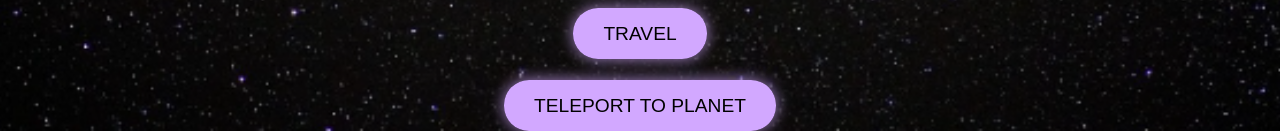
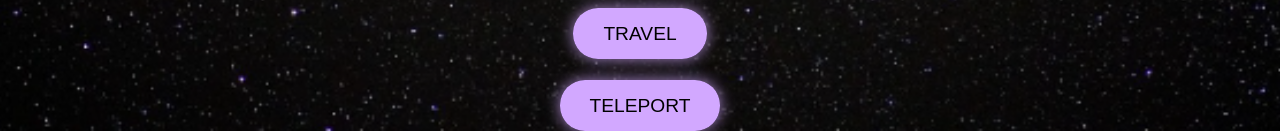
Before and after one commit to Aditya-Codes-247/nasa, a FastAPI app: page / in a window 1280 px wide. Shown: the part 1151-1282 px from the top of the page. Run offline with FastAPI, Linux system fonts and the light colour scheme.

Commit message:
Update index.html

```diff
--- a/templates/index.html
+++ b/templates/index.html
@@ -6,7 +6,7 @@
   <meta name="viewport" content="width=device-width, initial-scale=1.0">
   <title>Orrery Web Game</title>
   <!-- Link to the CSS file -->
-  <link rel="stylesheet" href="{{ url_for('static', path='css/styles.css') }}">
+  <link rel="stylesheet" href="{{ url_for('static', path='/css/styles.css') }}">
 </head>
 
 <body>
@@ -46,17 +46,17 @@
 
   <!-- Start Game Button (Positioned Below the Solar System) -->
   <div class="start-button-container">
-    <a href="{{ url_for('start_game') }}" class="start-button">Start Game</a>
+    <a href="{{ url_for('game_selection') }}" class="start-button">Start Game</a>
   </div>
   <div class="start-button-container">
-    <a href="{{ url_for('start_game') }}" class="start-button">Travel </a>
-  </div>
-  <div class="start-button-container">
-    <a href="{{ url_for('start_game') }}" class="start-button">Teleport to Planet</a>
+    <a href="{{ url_for('game_selection') }}" class="start-button">Travel</a>
   </div>
 
+  <div class="start-button-container">
+    <a href="{{ url_for('main_menu') }}" class="start-button">Teleport</a>
+  </div>
   <!-- Link to the JS file -->
-  <script src="{{ url_for('static', path='js/script.js') }}"></script>
+  <script src="{{ url_for('static', path='/js/script.js') }}"></script>
 
 </body>
 
```
